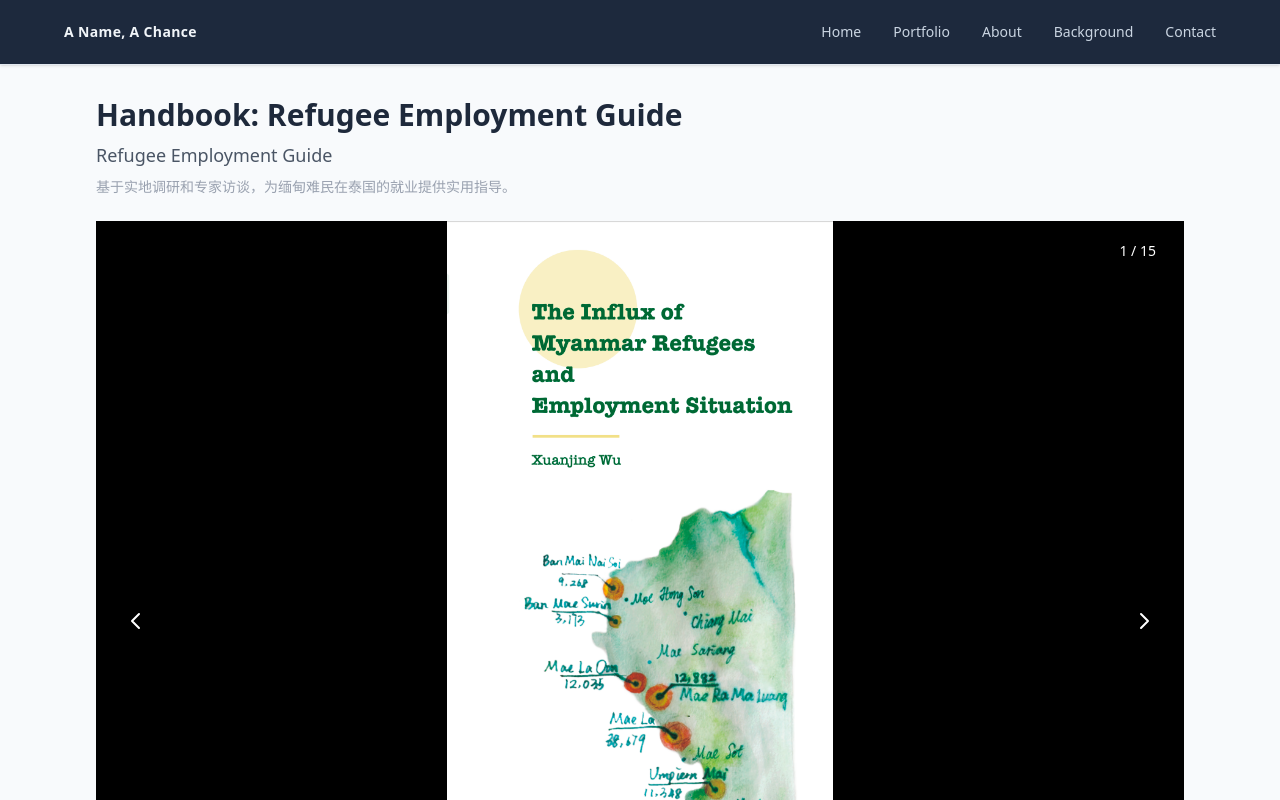
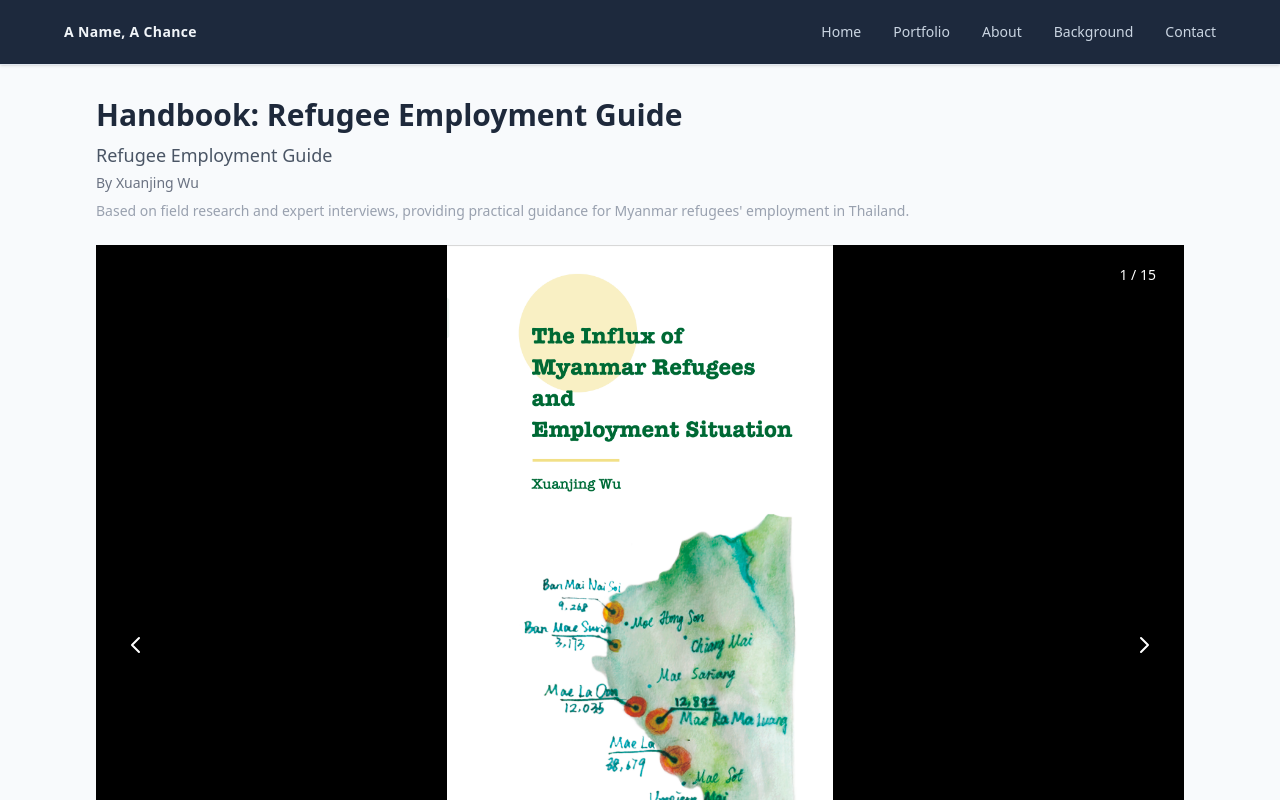
Before and after one commit to AmyWu71/refugee-portfolio, a Next.js app: page /portfolio/handbook-visual-guide in a window 1280 px wide. Shown: the top 800 px of the page. Built offline with nearby package versions, Linux system fonts and the light colour scheme.

Commit message:
Update handbook project description and add author credit
- Translate background description to English
- Add 'By Xuanjing Wu' subtitle to handbook project
- Maintain professional presentation with author attribution

```diff
--- a/src/app/portfolio/[slug]/page.tsx
+++ b/src/app/portfolio/[slug]/page.tsx
@@ -26,7 +26,10 @@ export default async function PortfolioDetail({ params }: { params: Promise<{ sl
           <h2 className="mt-2 text-lg text-gray-600">边境医疗与教育协作机制</h2>
         )}
         {item.slug === "handbook-visual-guide" && (
-          <h2 className="mt-2 text-lg text-gray-600">Refugee Employment Guide</h2>
+          <>
+            <h2 className="mt-2 text-lg text-gray-600">Refugee Employment Guide</h2>
+            <p className="mt-1 text-sm text-gray-500">By Xuanjing Wu</p>
+          </>
         )}
         <p className="mt-2 text-sm text-gray-400">{item.background}</p>
       </header>
--- a/src/data/portfolio.ts
+++ b/src/data/portfolio.ts
@@ -39,7 +39,7 @@ export const portfolio: PortfolioItem[] = [
     title: "Handbook: Refugee Employment Guide",
     category: "visual",
     summary: "Comprehensive visual guide for refugee employment assistance, covering legal rights, job search strategies, and community resources.",
-    background: "基于实地调研和专家访谈，为缅甸难民在泰国的就业提供实用指导。",
+    background: "Based on field research and expert interviews, providing practical guidance for Myanmar refugees' employment in Thailand.",
     thumbnail: "/images/handbook/截屏2025-09-15 19.59.37.png",
     images: [
       "/images/handbook/截屏2025-09-15 19.59.37.png",
```
